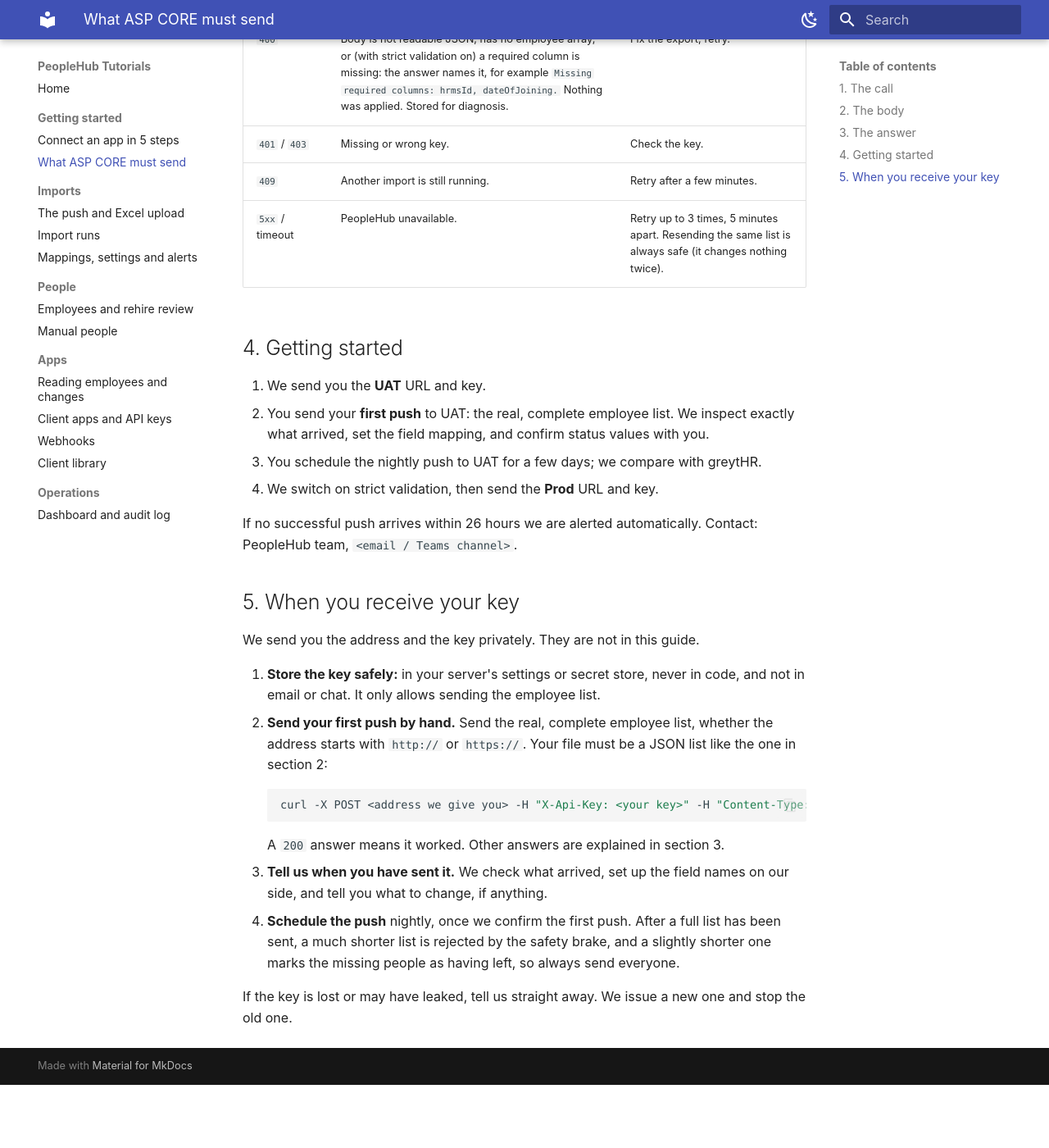
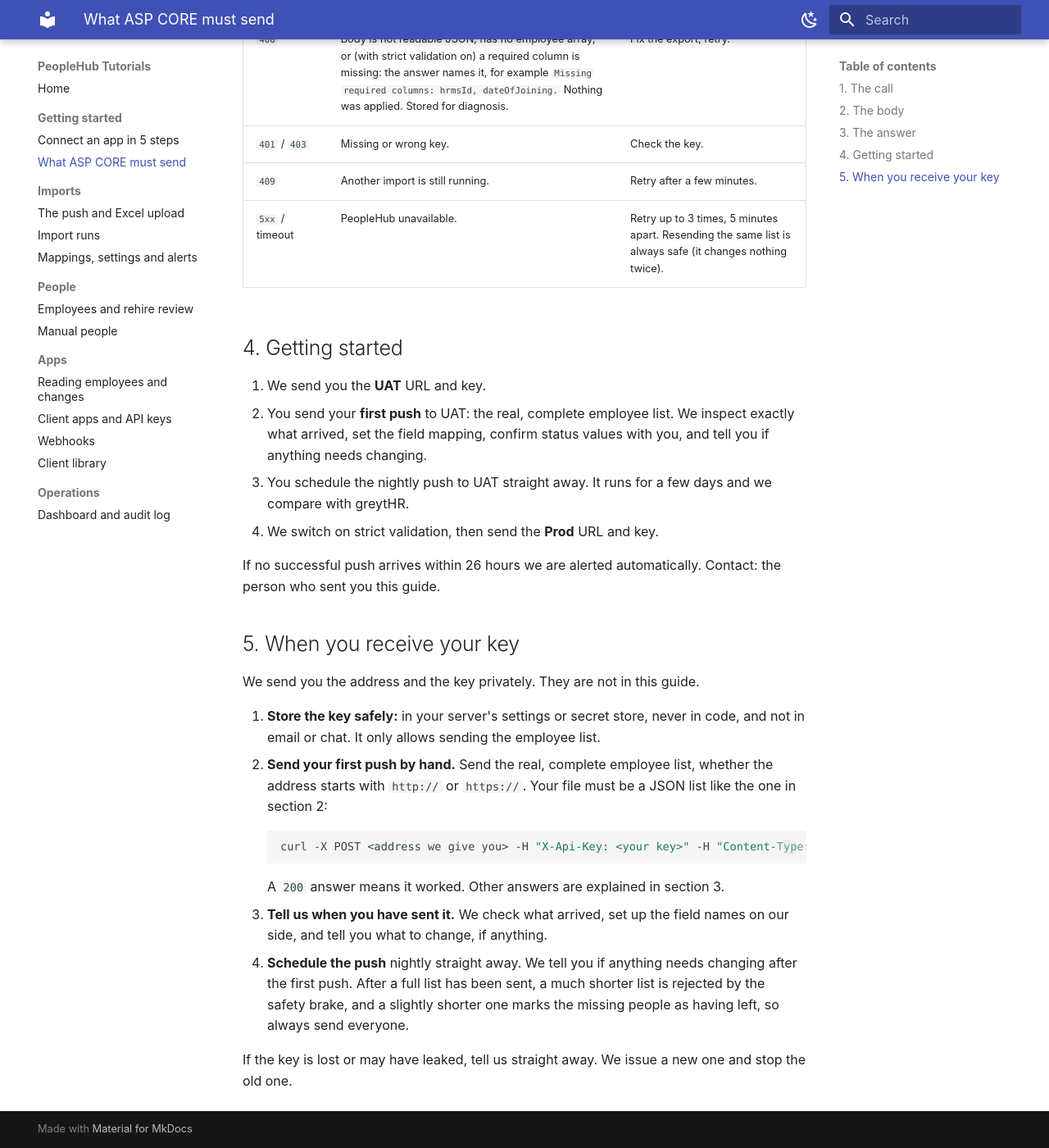
Before and after one commit to asprcmdevelopers-repo/peoplehub-docs, an MkDocs documentation site: the page built from docs/it-contract.md, in a window 1280 px wide and 1400 px high, scrolled down 3119 px. Shown: the whole window at 82% size. Built offline with MkDocs 1.6.1 and Material for MkDocs 9.7.7, drawn with Linux system fonts in a browser that asks for light colours; before the commit the page ends 4442 px from its top, so only the background shows below that.

Commit message:
Schedule the push straight away; contact line

```diff
--- a/docs/it-contract.md
+++ b/docs/it-contract.md
@@ -85,11 +85,11 @@ Other personal fields, such as date of birth, gender or phone number, are kept a
 ## 4. Getting started
 
 1. We send you the **UAT** URL and key.
-2. You send your **first push** to UAT: the real, complete employee list. We inspect exactly what arrived, set the field mapping, and confirm status values with you.
-3. You schedule the nightly push to UAT for a few days; we compare with greytHR.
+2. You send your **first push** to UAT: the real, complete employee list. We inspect exactly what arrived, set the field mapping, confirm status values with you, and tell you if anything needs changing.
+3. You schedule the nightly push to UAT straight away. It runs for a few days and we compare with greytHR.
 4. We switch on strict validation, then send the **Prod** URL and key.
 
-If no successful push arrives within 26 hours we are alerted automatically. Contact: PeopleHub team, `<email / Teams channel>`.
+If no successful push arrives within 26 hours we are alerted automatically. Contact: the person who sent you this guide.
 
 ## 5. When you receive your key
 
@@ -105,6 +105,6 @@ We send you the address and the key privately. They are not in this guide.
    A `200` answer means it worked. Other answers are explained in section 3.
 
 3. **Tell us when you have sent it.** We check what arrived, set up the field names on our side, and tell you what to change, if anything.
-4. **Schedule the push** nightly, once we confirm the first push. After a full list has been sent, a much shorter list is rejected by the safety brake, and a slightly shorter one marks the missing people as having left, so always send everyone.
+4. **Schedule the push** nightly straight away. We tell you if anything needs changing after the first push. After a full list has been sent, a much shorter list is rejected by the safety brake, and a slightly shorter one marks the missing people as having left, so always send everyone.
 
 If the key is lost or may have leaked, tell us straight away. We issue a new one and stop the old one.
```
